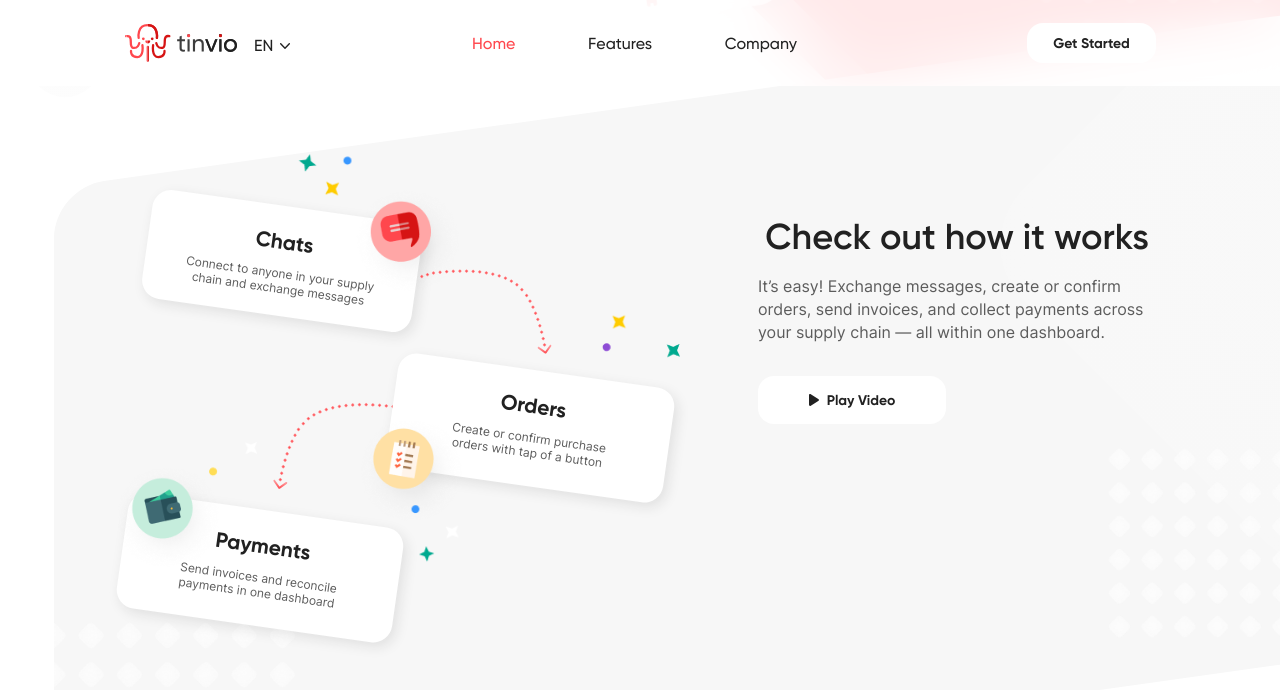
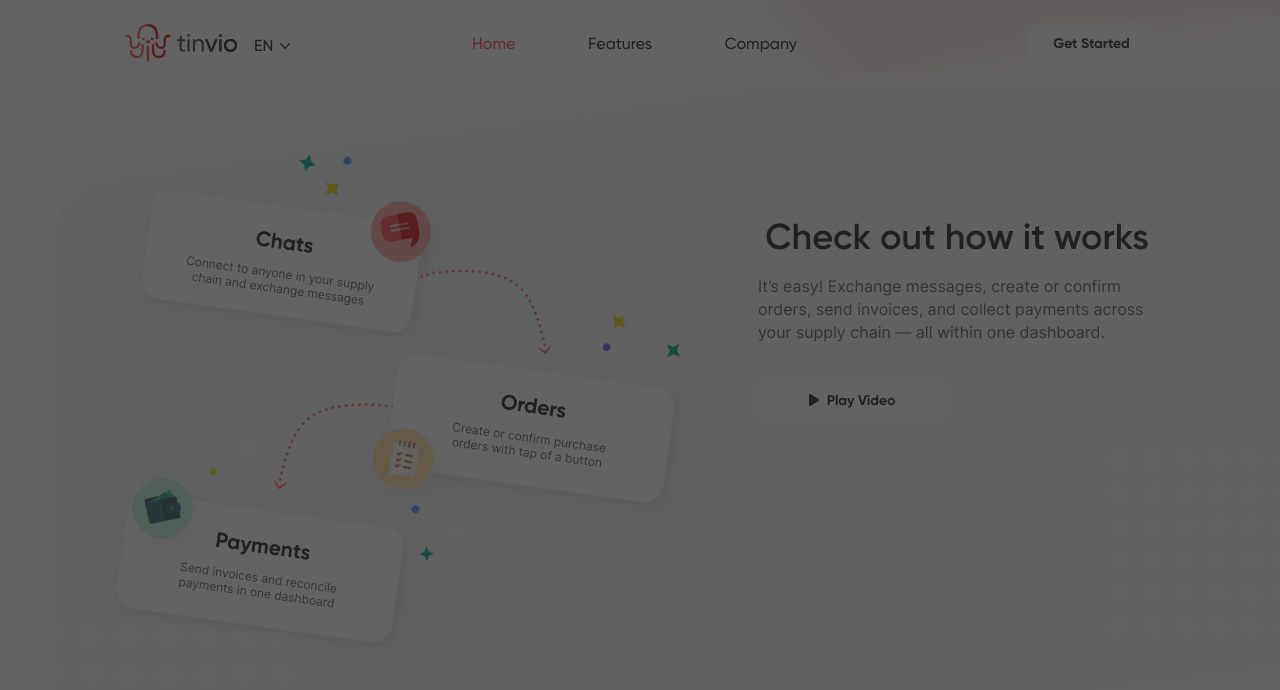
Before and after one commit to Kateryna-Zinchenko/tinvio, a React (Create React App) app: page / in a window 1280 px wide. Both pictures are taken after a click on the button "Play Video". Shown: the part 715-1405 px from the top of the page. Built offline with nearby package versions, Linux system fonts and the light colour scheme.

Commit message:
add: video at how it works block, home page

```diff
--- a/src/components/pages/Home/components/howItWorks/HowItWorks.tsx
+++ b/src/components/pages/Home/components/howItWorks/HowItWorks.tsx
@@ -34,6 +34,14 @@
 
     return (
         <section className='how-it-works'>
+            <PlayerWrapper videoUrl={videoUrl} onClick={() => {setVideoUrl('')}}>
+                <ReactPlayer
+                    url={videoUrl}
+                    controls={true}
+                    playing={true}
+                    //muted={true}
+                />
+            </PlayerWrapper>
             <Wrapper>
                 <Inner>
                     <Rhombus/>
@@ -45,14 +53,7 @@
                         </Text>
                         <Button onClick={() => setVideoUrl(VIDEO_URL)}>Play Video</Button>
                     </TextWrapper>
-                    <PlayerWrapper>
-                        <ReactPlayer
-                            url={videoUrl}
-                            controls={true}
-                            //playing={true}
-                            muted={true}
-                        />
-                    </PlayerWrapper>
+
                     <div>
                         <Tabs>
 
--- a/src/components/pages/Home/components/howItWorks/HowItWorksStyles.tsx
+++ b/src/components/pages/Home/components/howItWorks/HowItWorksStyles.tsx
@@ -120,7 +120,6 @@
 `;
 
 export const Inner = styled.div`
-  position: relative;
   transform: skewY(8deg);
   width: 100%;
   height: 100%;
@@ -258,11 +257,18 @@
   }
 `;
 
-export const PlayerWrapper = styled.div`
-  position: absolute;
-  bottom: 50%;
-  right: 50%;
-  z-index: 1;
+export const PlayerWrapper = styled.div<{ videoUrl:string }>`
+  position: fixed;
+  top: 0;
+  z-index: 8;
+  background: #212121;
+  opacity: 0.7;
+  display: ${({videoUrl}) => (videoUrl !== '' ? 'flex' : 'none')};
+  align-items: center;
+  justify-content: center;
+  width: 100%;
+  height: 100vh;
+  cursor: pointer;
 `;
 
 export const Tabs = styled(DeviceWidth)`
```
